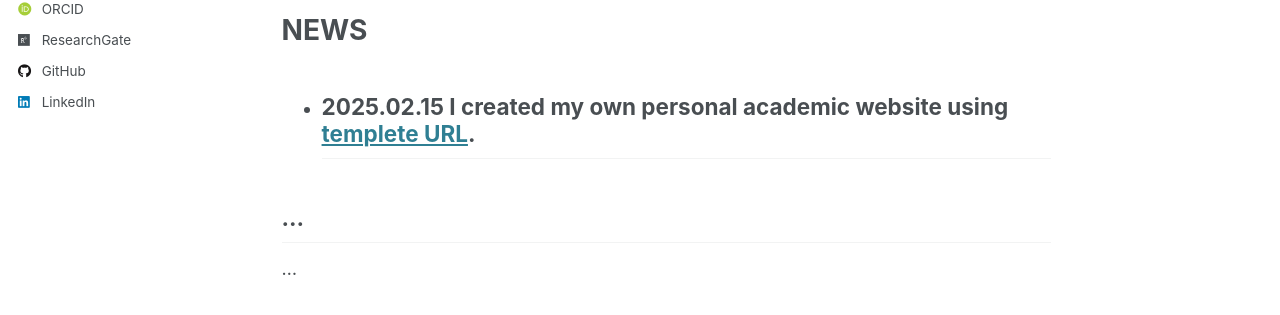
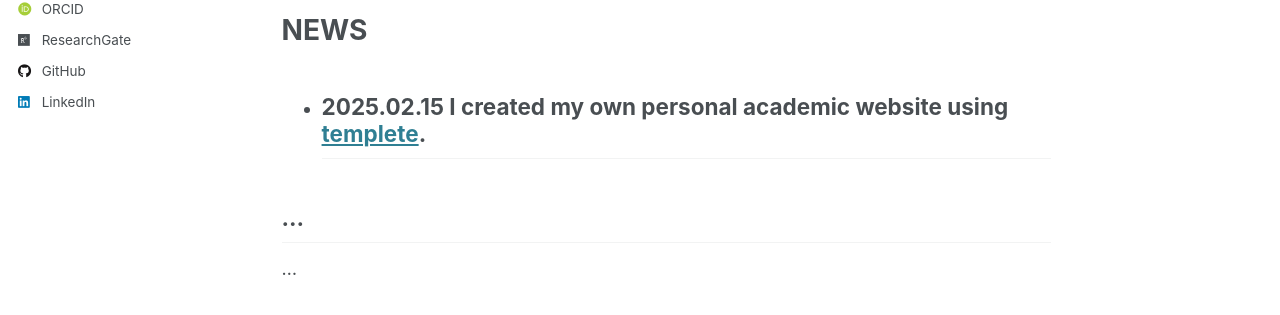
Before and after one commit to yzhacn/yzhacn.github.io, a Jekyll site: the page built from _pages/about.md, in a window 1280 px wide and 1217 px high. Shown: the part 532-847 px from the top of the window. Built offline with Jekyll 4.4.1, drawn with Linux system fonts in a browser that asks for light colours; some web fonts are replaced.

Commit message:
Update about.md

```diff
--- a/_pages/about.md
+++ b/_pages/about.md
@@ -21,7 +21,7 @@
 
 NEWS
 ======
-* 2025.02.15 I created my own personal academic website using [templete URL](https://github.com/academicpages/academicpages.github.io).
+* 2025.02.15 I created my own personal academic website using [templete](https://github.com/academicpages/academicpages.github.io).
 ------
 
 
```
